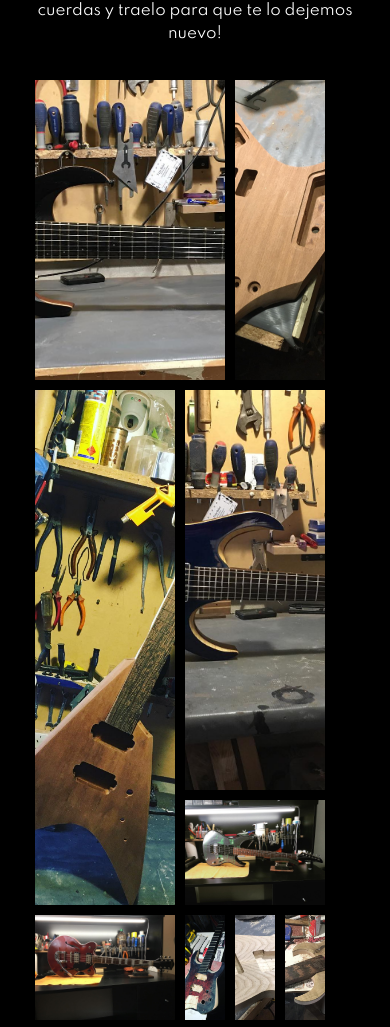
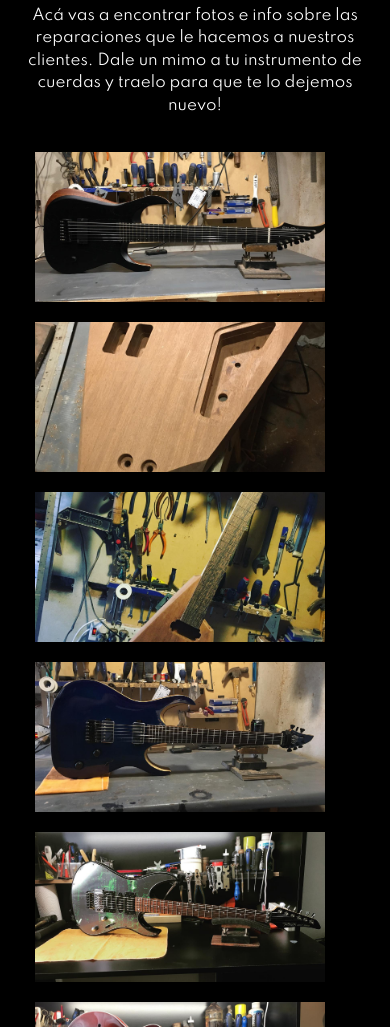
Before and after one commit to JoaquinMauro/CODERHOUSE, a website: page pages/custom shop.html in a window 390 px wide. Shown: the part 288-1315 px from the top of the page. Drawn offline with nearby package versions, Linux system fonts and the light colour scheme.

Commit message:
Custom Shop

```diff
--- a/scss/_customshop.scss
+++ b/scss/_customshop.scss
@@ -44,3 +44,46 @@
 .h-2{
     grid-row: span 2;
 }
+
+@media screen and (max-width: 768px){
+    .container{
+        grid-template-columns: 1fr;
+        grid-template-rows: 1fr;
+        grid-gap: 20px;
+        margin: 20px;
+        grid-auto-flow: dense;
+    }
+    .gallery-item{
+        width: 100%;
+        height: 10rem;
+        position: relative;
+    }
+    .repair{
+        width: 100%;
+        height: 50%;
+        overflow: hidden;
+    }
+    img{
+        width: 100%;
+        height: 100%;
+        object-fit: cover;
+        cursor: pointer;
+        transition:.5s ease-in-out;
+    }
+    .w-1{
+        grid-column: span 4;
+    }
+    .w-2{
+        grid-column: span 4;
+    }
+    .w-3{
+        grid-column: span 4;
+    }
+    .w-4{
+        grid-column: span 4;
+    }
+    .h-2{
+        grid-row: span 0;
+    }
+
+}
--- a/scss/styles.scss
+++ b/scss/styles.scss
@@ -85,7 +85,7 @@ header{
         display: block;
         color: $white;
         text-align: center;
-        font-size: 15px;
+        font-size: 17px;
         padding: 12px 16px;
         text-decoration: none;}
  }
```
Also changed, not shown: pages/guitarras.html (+4 -4 lines), estilos/styles.css, 1 other file.
